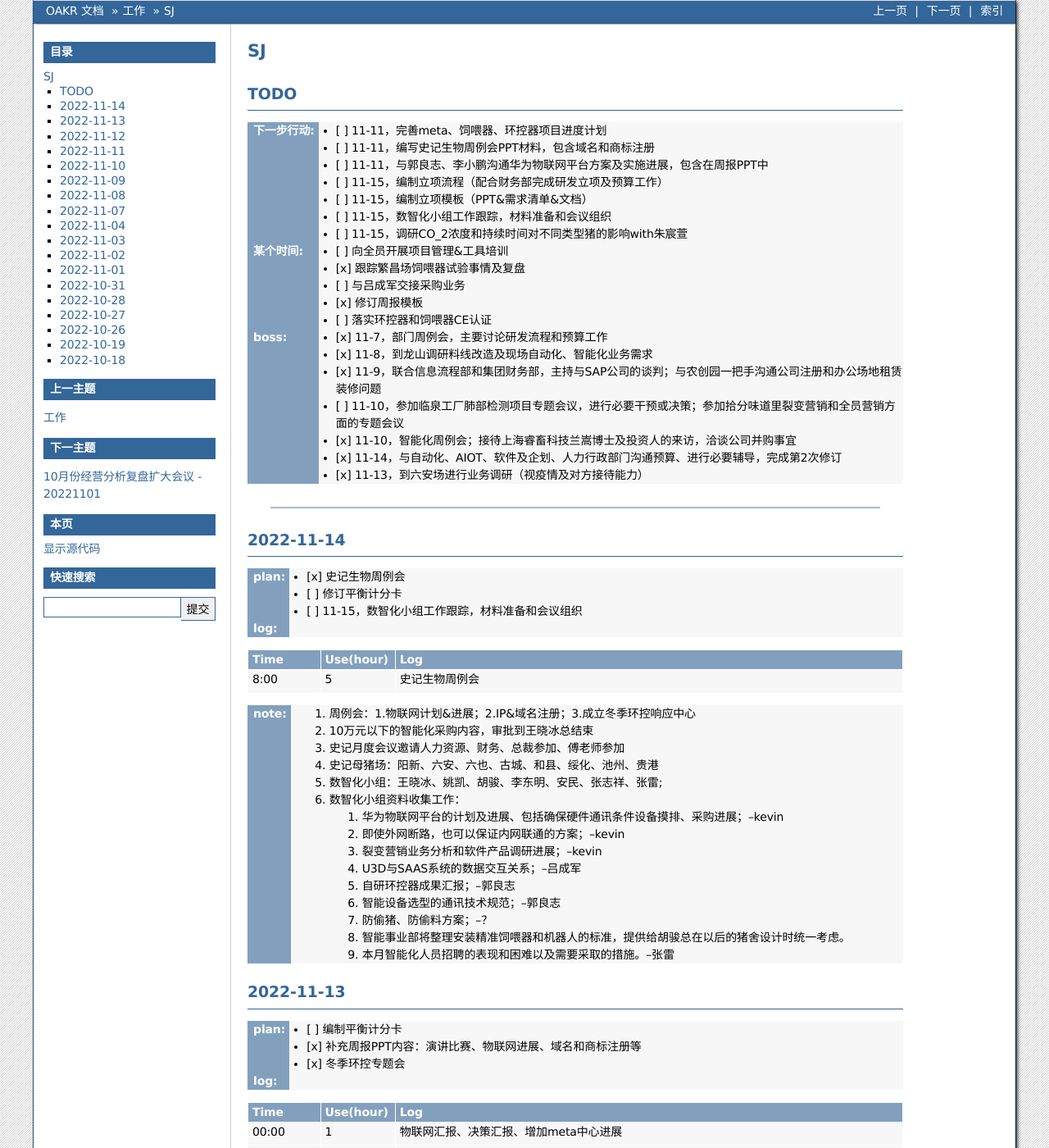
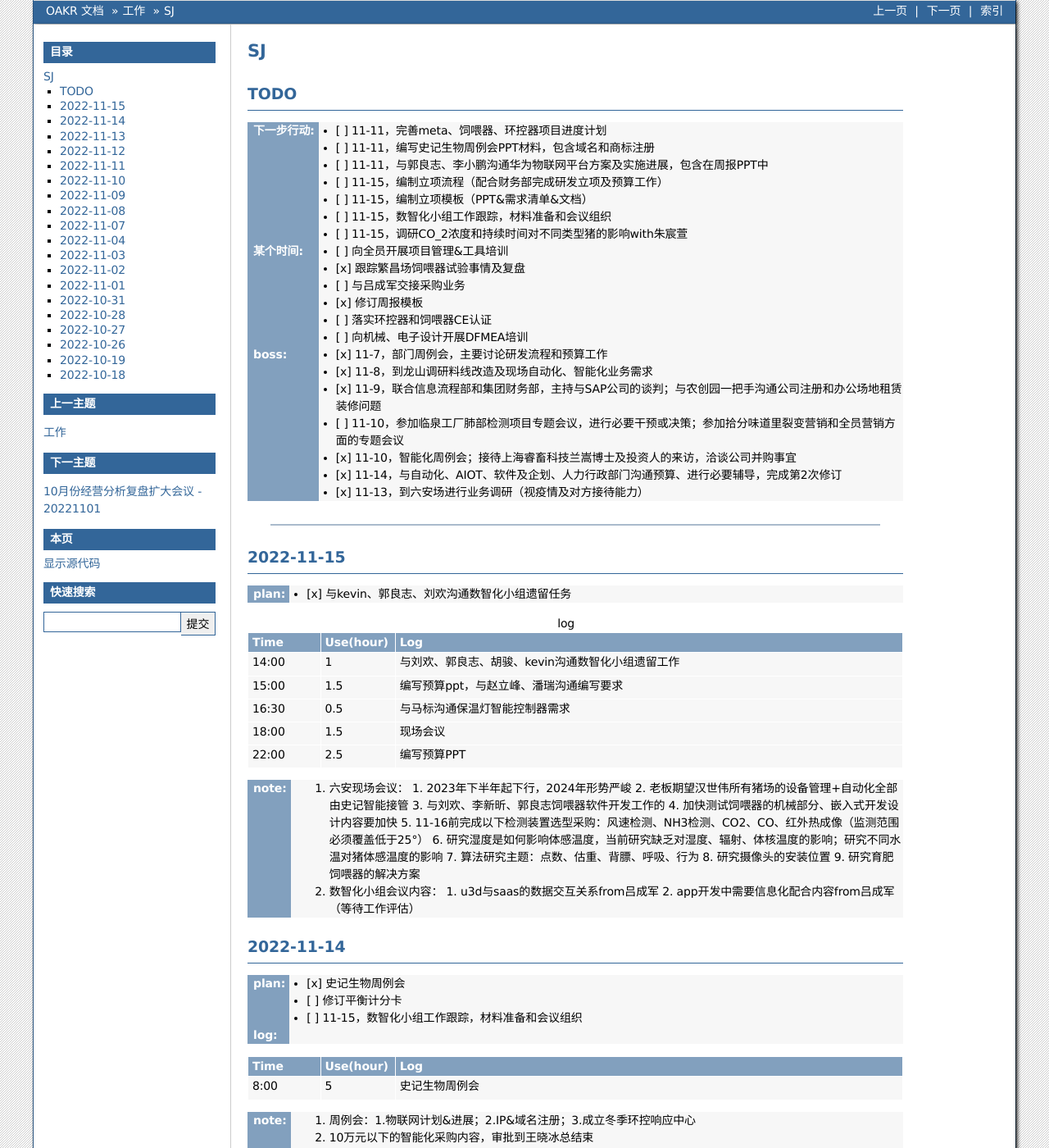
Before and after one commit to cruiurc/cruiurc.github.io, a Sphinx documentation site: the page built from source/work/sj/sj.rst, in a window 1280 px wide and 1400 px high. Shown: the whole window at 82% size. Built offline with Sphinx 7.4.7, drawn with Linux system fonts in a browser that asks for light colours.

Commit message:
20221115 work

```diff
--- a/source/work/sj/sj.rst
+++ b/source/work/sj/sj.rst
@@ -17,6 +17,7 @@ TODO
    - [ ] 与吕成军交接采购业务
    - [x] 修订周报模板
    - [ ] 落实环控器和饲喂器CE认证
+   - [ ] 向机械、电子设计开展DFMEA培训
 
 :boss:
    - [x] 11-7，部门周例会，主要讨论研发流程和预算工作
@@ -29,7 +30,35 @@ TODO
 
 ------
 
+2022-11-15
+-----------
+:plan:
+   - [x] 与kevin、郭良志、刘欢沟通数智化小组遗留任务
 
+.. csv-table:: log
+   :header: "Time", "Use(hour)", "Log"
+   :widths: 10, 10, 70
+
+   14:00, 1, 与刘欢、郭良志、胡骏、kevin沟通数智化小组遗留工作
+   15:00, 1.5, 编写预算ppt，与赵立峰、潘瑞沟通编写要求
+   16:30, 0.5, 与马标沟通保温灯智能控制器需求
+   18:00, 1.5, 现场会议
+   22:00, 2.5, 编写预算PPT
+
+:note:
+   1. 六安现场会议：
+      1. 2023年下半年起下行，2024年形势严峻
+      2. 老板期望汉世伟所有猪场的设备管理+自动化全部由史记智能接管
+      3. 与刘欢、李新昕、郭良志饲喂器软件开发工作的
+      4. 加快测试饲喂器的机械部分、嵌入式开发设计内容要加快
+      5. 11-16前完成以下检测装置选型采购：风速检测、NH3检测、CO2、CO、红外热成像（监测范围必须覆盖低于25°）
+      6. 研究湿度是如何影响体感温度，当前研究缺乏对湿度、辐射、体核温度的影响；研究不同水温对猪体感温度的影响
+      7. 算法研究主题：点数、估重、背膘、呼吸、行为
+      8. 研究摄像头的安装位置
+      9. 研究育肥饲喂器的解决方案
+   2. 数智化小组会议内容：
+      1. u3d与saas的数据交互关系from吕成军
+      2. app开发中需要信息化配合内容from吕成军（等待工作评估）
 
 2022-11-14
 -----------
@@ -38,7 +67,6 @@ TODO
    - [ ] 修订平衡计分卡
    - [ ] 11-15，数智化小组工作跟踪，材料准备和会议组织
 
-
 :log:
 
 .. csv-table::
@@ -46,6 +74,7 @@ TODO
    :widths: 10, 10, 70
 
    8:00, 5, 史记生物周例会
+
 
 :note:
    1. 周例会：1.物联网计划&进展；2.IP&域名注册；3.成立冬季环控响应中心
```
